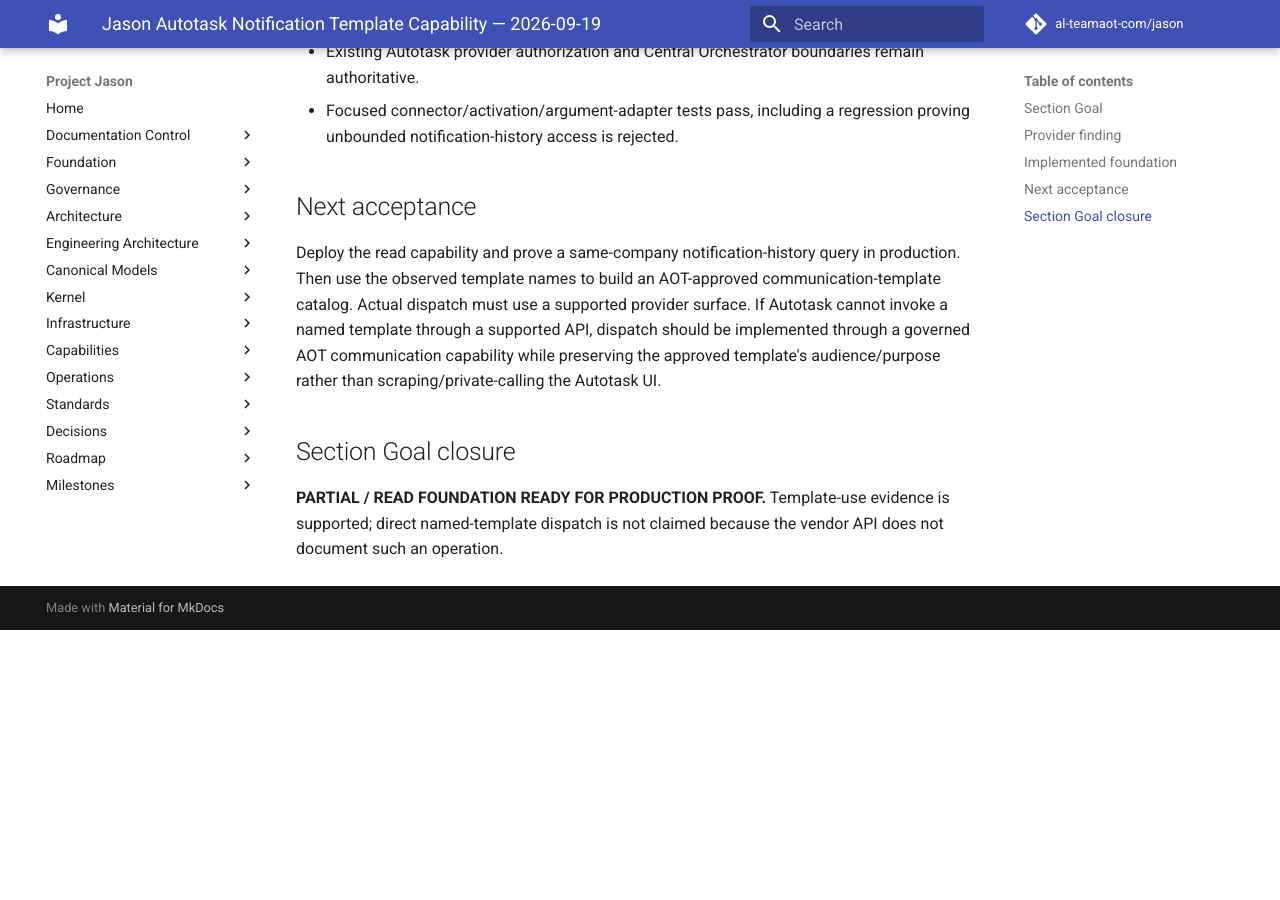
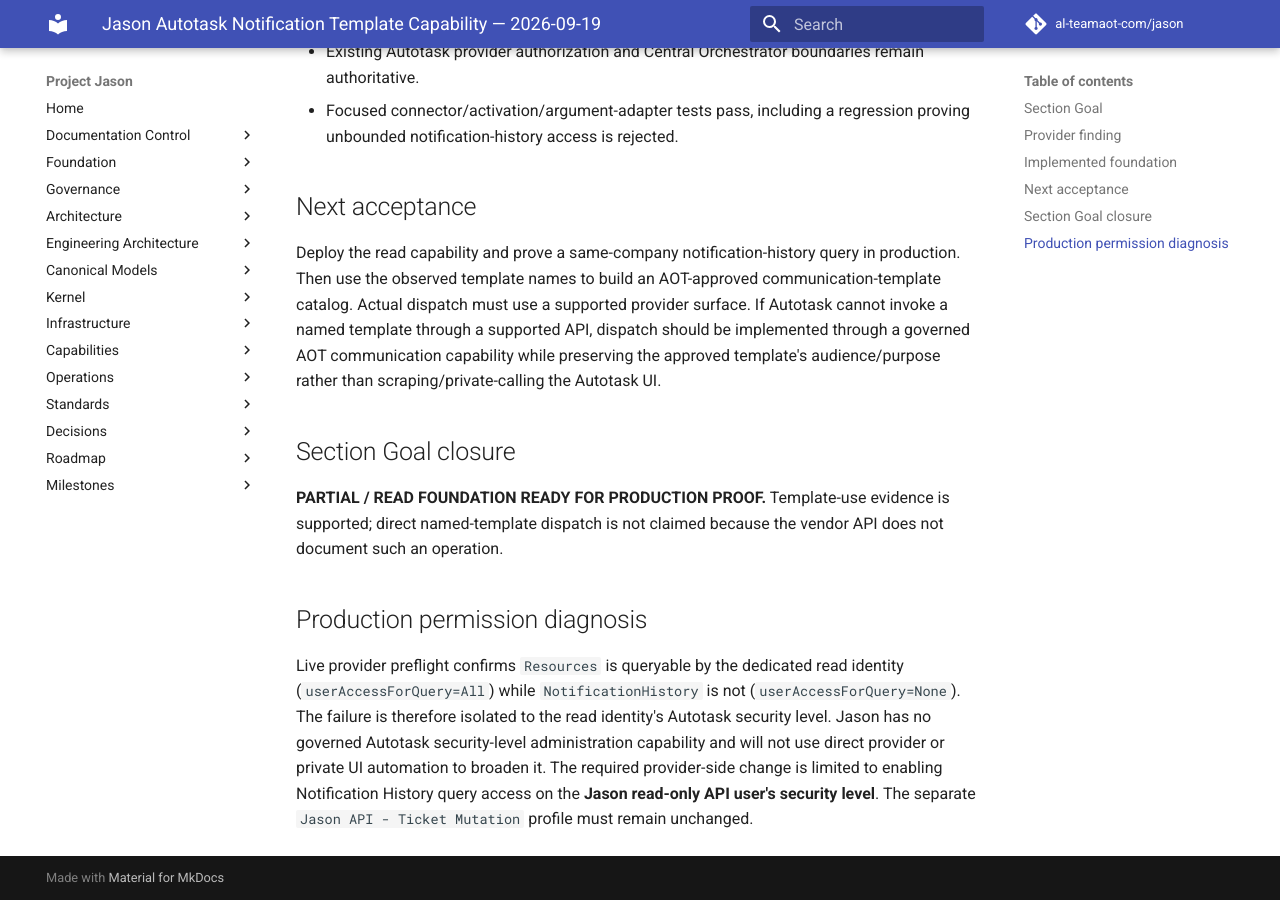
Before and after one commit to al-teamaot-com/jason, an MkDocs documentation site: the page built from docs/sessions/Jason-Autotask-Notification-Template-Capability-2026-09-19.md, in a window 1280 px wide and 900 px high, scrolled down 831 px. Built offline with MkDocs 1.6.1 and Material for MkDocs 9.7.7, drawn with Linux system fonts in a browser that asks for light colours; comment, search, counter and statistics services are not loaded; before the commit the page ends 1461 px from its top, so only the background shows below that.

Commit message:
Diagnose Autotask notification history permission boundary

```diff
--- a/docs/sessions/Jason-Autotask-Notification-Template-Capability-2026-09-19.md
+++ b/docs/sessions/Jason-Autotask-Notification-Template-Capability-2026-09-19.md
@@ -19,3 +19,6 @@
 
 ## Section Goal closure
 **PARTIAL / READ FOUNDATION READY FOR PRODUCTION PROOF.** Template-use evidence is supported; direct named-template dispatch is not claimed because the vendor API does not document such an operation.
+
+## Production permission diagnosis
+Live provider preflight confirms `Resources` is queryable by the dedicated read identity (`userAccessForQuery=All`) while `NotificationHistory` is not (`userAccessForQuery=None`). The failure is therefore isolated to the read identity's Autotask security level. Jason has no governed Autotask security-level administration capability and will not use direct provider or private UI automation to broaden it. The required provider-side change is limited to enabling Notification History query access on the **Jason read-only API user's security level**. The separate `Jason API - Ticket Mutation` profile must remain unchanged.
```
Also changed, not shown: SUPPORT.md (+1 -1 lines).
